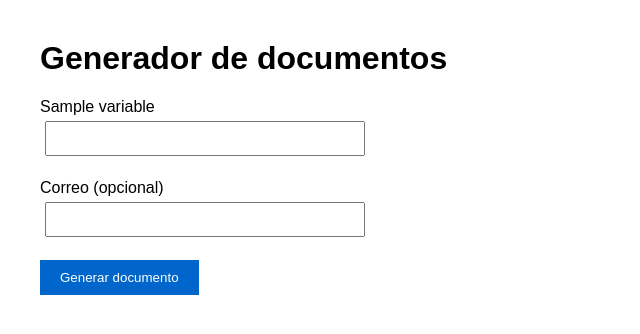
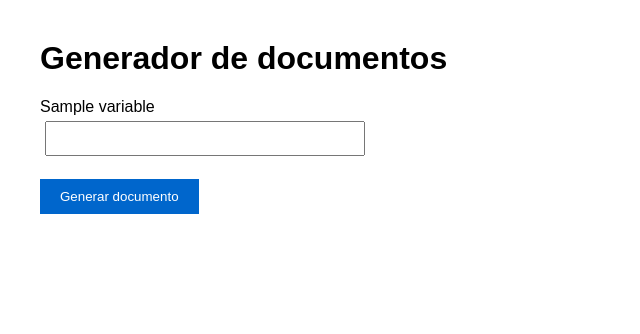
Before and after one commit to wgascuntarc-cpu/generador-documentos, a Flask app: template templates/index.html in a window 1280 px wide. Shown: the top 334 px of the page, without its empty margins (0-640 px from the left). Run offline with Flask 3, Linux system fonts and the light colour scheme; the template is opened without the code that fills it: most values are stand-ins (such as "Sample title", 1, 10 or a date in 2020).

Commit message:
Eliminar campo correo

```diff
--- a/templates/index.html
+++ b/templates/index.html
@@ -4,7 +4,6 @@
 <head>
 
 <meta charset="UTF-8">
-
 <title>Generador de documentos</title>
 
 <style>
@@ -32,22 +31,15 @@ button{
 
 </head>
 
-
 <body>
-
 
 <h1>Generador de documentos</h1>
 
-
 <form method="POST">
-
 
 {% for variable in variables %}
 
-
-<label>
-{{ variable }}
-</label>
+<label>{{ variable }}</label>
 
 <br>
 
@@ -59,32 +51,13 @@ required
 
 <br><br>
 
-
 {% endfor %}
-
-
-<label>
-Correo (opcional)
-</label>
-
-<br>
-
-<input
-type="email"
-name="correo"
->
-
-
-<br><br>
-
 
 <button type="submit">
 Generar documento
 </button>
 
-
 </form>
-
 
 </body>
 
```
